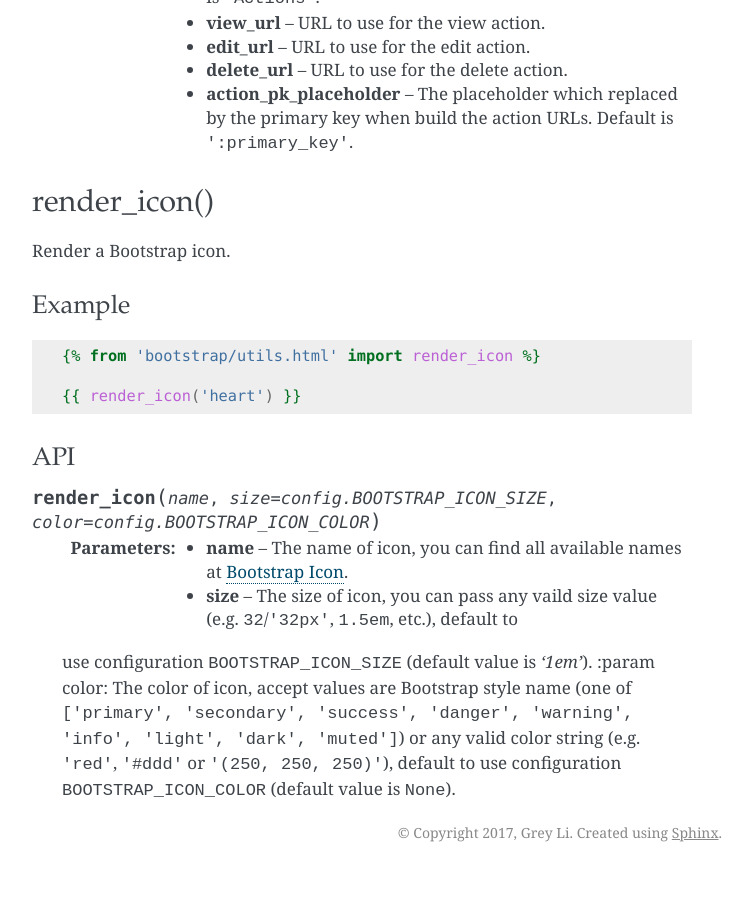
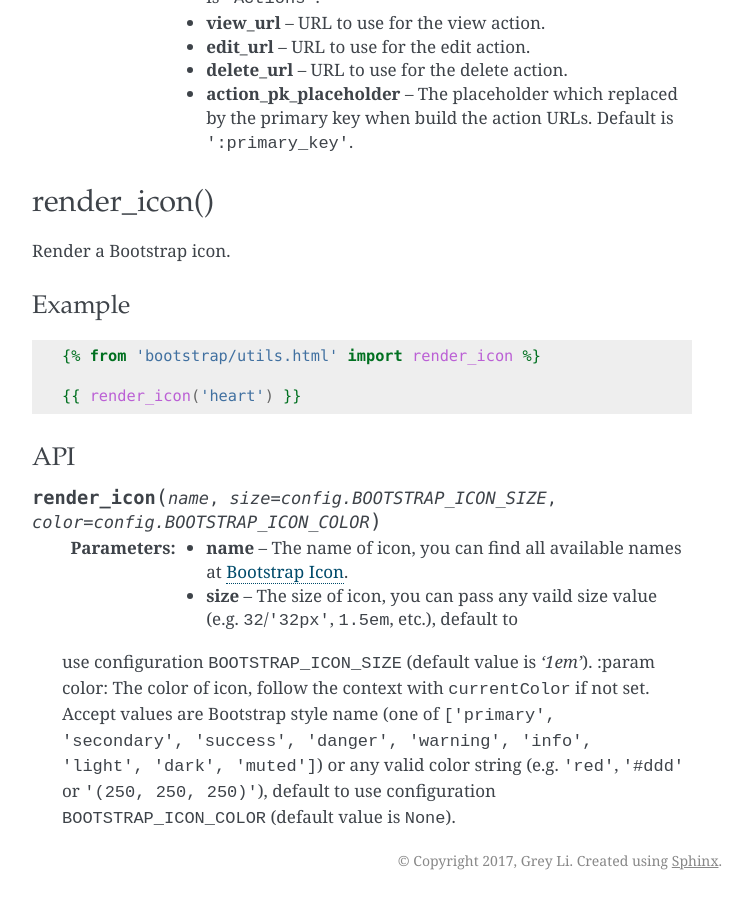
Before and after one commit to VV-YY/bootstrap_flask, a Sphinx documentation site: the page built from docs/macros.rst, in a window 1280 px wide and 900 px high, scrolled down 9809 px. Shown: the whole window, without its empty margins (388-1140 px from the left). Built offline with Sphinx 7.4.7, drawn with Linux system fonts in a browser that asks for light colours; before the commit the page ends 10681 px from its top, so only the background shows below that.

Commit message:
Update docs for render_icon color param

```diff
--- a/docs/basic.rst
+++ b/docs/basic.rst
@@ -144,9 +144,9 @@ Configurations
 +---------------------------+--------------------------------+----------------------------------------------------------------------------------------------+
 | BOOTSTRAP_BTN_SIZE        | ``'md'``                       | Default form button size                                                                     |
 +---------------------------+--------------------------------+----------------------------------------------------------------------------------------------+
-| BOOTSTRAP_ICON_SIZE       | ``'1em'``                      | Default form button size                                                                     |
+| BOOTSTRAP_ICON_SIZE       | ``'1em'``                      | Default icon size                                                                            |
 +---------------------------+--------------------------------+----------------------------------------------------------------------------------------------+
-| BOOTSTRAP_ICON_COLOR      | ``None``                       | Default icon style                                                                           |
+| BOOTSTRAP_ICON_COLOR      | ``None``                       | Default icon color, follow the context with ``currentColor`` if not set                      |
 +---------------------------+--------------------------------+----------------------------------------------------------------------------------------------+
 | BOOTSTRAP_BOOTSWATCH_THEME| ``None``                       | Bootswatch theme to use, see available themes at :ref:`bootswatch_theme`                     |
 +---------------------------+--------------------------------+----------------------------------------------------------------------------------------------+
--- a/docs/macros.rst
+++ b/docs/macros.rst
@@ -478,5 +478,6 @@ API
     :param name: The name of icon, you can find all available names at `Bootstrap Icon <https://icons.getbootstrap.com/>`_.
     :param size: The size of icon, you can pass any vaild size value (e.g. ``32``/``'32px'``, ``1.5em``, etc.), default to
     use configuration ``BOOTSTRAP_ICON_SIZE`` (default value is `'1em'`).
-    :param color: The color of icon, accept values are Bootstrap style name (one of ``['primary', 'secondary', 'success', 'danger', 'warning', 'info', 'light', 'dark', 'muted']``)
-    or any valid color string (e.g. ``'red'``, ``'#ddd'`` or ``'(250, 250, 250)'``), default to use configuration ``BOOTSTRAP_ICON_COLOR`` (default value is ``None``).
+    :param color: The color of icon, follow the context with ``currentColor`` if not set. Accept values are Bootstrap style name
+    (one of ``['primary', 'secondary', 'success', 'danger', 'warning', 'info', 'light', 'dark', 'muted']``) or any valid color
+    string (e.g. ``'red'``, ``'#ddd'`` or ``'(250, 250, 250)'``), default to use configuration ``BOOTSTRAP_ICON_COLOR`` (default value is ``None``).
```
